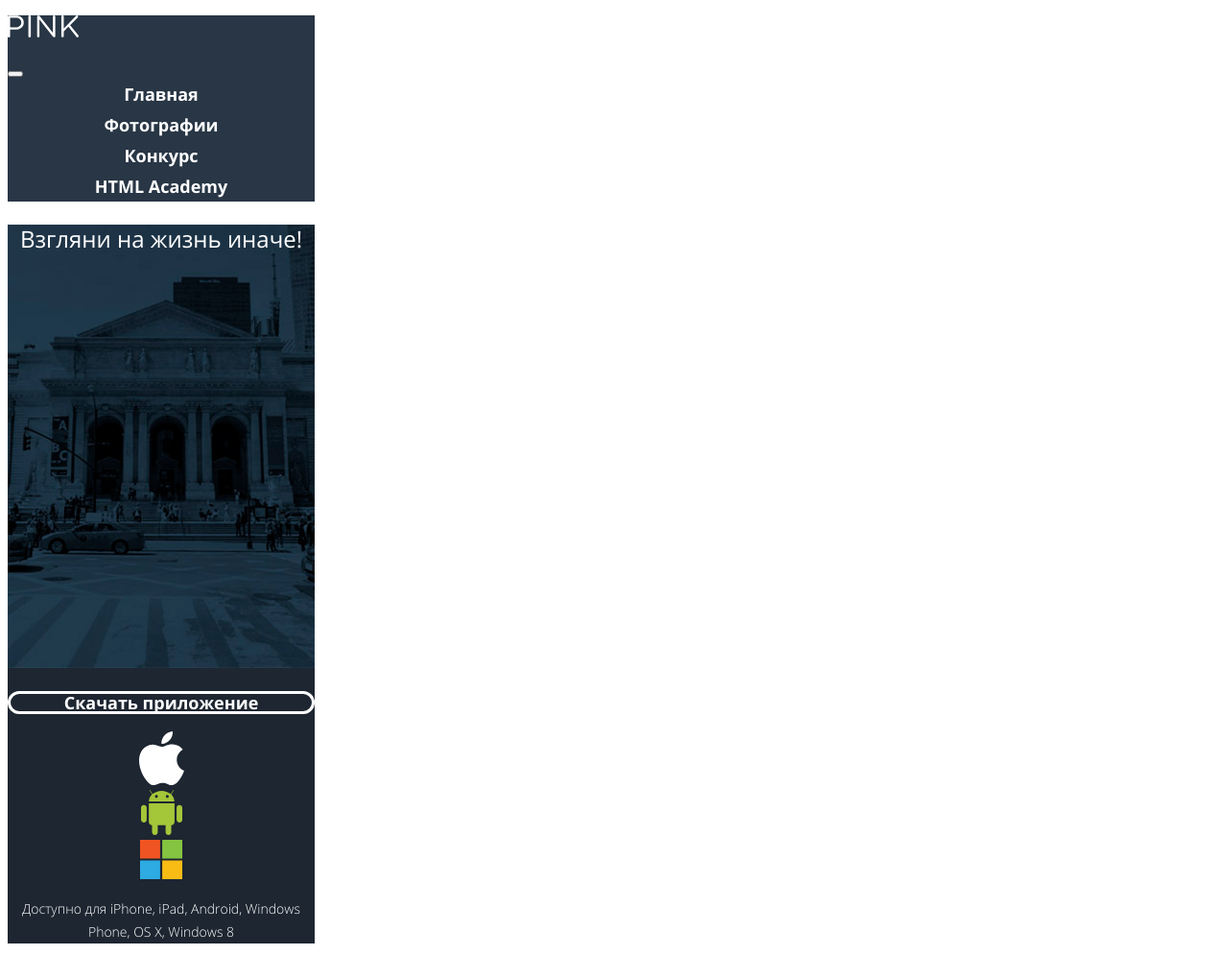
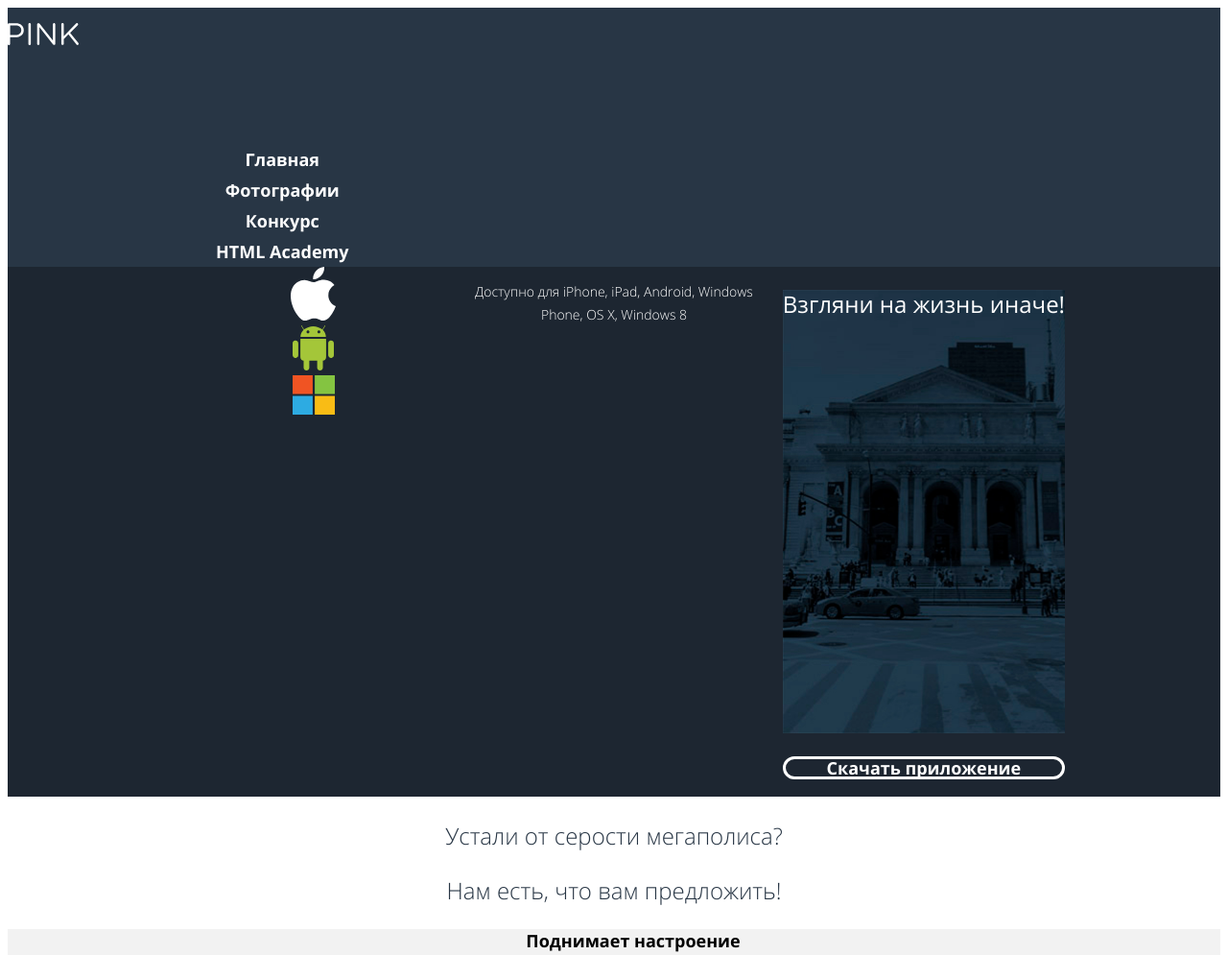
Before and after one commit to Ilia-Cherepkov/1598313-pink-22, a website: page source/index.html in a window 1280 px wide. Shown: the top 995 px of the page at 96% size. Drawn offline with nearby package versions, Linux system fonts and the light colour scheme; files that its build step writes are made by us from their sources.

Commit message:
Адаптивная сетка для главной страницы

```diff
--- a/source/less/blocks/download.less
+++ b/source/less/blocks/download.less
@@ -7,10 +7,24 @@
   list-style: none;
   margin: 0;
   padding: 0;
+  align-content: start;
 }
 
 .download__wrapper {
   text-align: center;
+
+  @media (min-width: @tablet-width) {
+    padding: 0 20px;
+    display: grid;
+    grid-template-columns: 1fr 1fr 1fr;
+  }
+
+  @media (min-width: @desktop-width) {
+    margin: auto;
+    max-width: 940px;
+    display: grid;
+    grid-template-columns: 1fr 1fr 1fr;
+  }
 }
 
 .download__slogan {
@@ -33,4 +47,10 @@
   font-size: 14px;
   line-height: 24px;
   font-weight: 300;
+  justify-self: start;
 }
+
+.download__header {
+  justify-self: end;
+  order: 2;
+}
--- a/source/less/blocks/header.less
+++ b/source/less/blocks/header.less
@@ -1,10 +1,38 @@
 .page-header {
   background-color: @dark-blue;
   color: @basic-white;
+  display: flex;
+  flex-direction: column;
+}
+
+.page-header__logo {
+  height: 66px;
+
+  @media (min-width: @tablet-width) {
+    order: 0;
+    height: 110px;
+  }
+
+  @media (min-width: @desktop-width) {
+    height: 110px;
+  }
 }
 
 .main-nav__wrapper {
   text-align: center;
+}
+
+@media (min-width: @desktop-width) {
+  .main-nav__wrapper {
+    display: flex;
+    justify-content: space-between;
+    width: 830px;
+    margin: 0 auto;
+  }
+
+  .main-nav__toggle {
+    display: none;
+  }
 }
 
 .site-list {
--- a/source/less/blocks/variables.less
+++ b/source/less/blocks/variables.less
@@ -1,3 +1,10 @@
+// Viewports
+
+@tablet-width: 700px;
+@desktop-width: 1200px;
+@mobile-width-only: 695px;
+
+
 @basic-black: #000000;
 @basic-white: #ffffff;
 @basic-grey: #f2f2f2;
--- a/source/less/global/global.less
+++ b/source/less/global/global.less
@@ -12,7 +12,6 @@
 }
 
 body {
-  width: 320px;
   background: @basic-white;
   font-family: "Open Sans", "Arial", sans-serif;
 }
```
